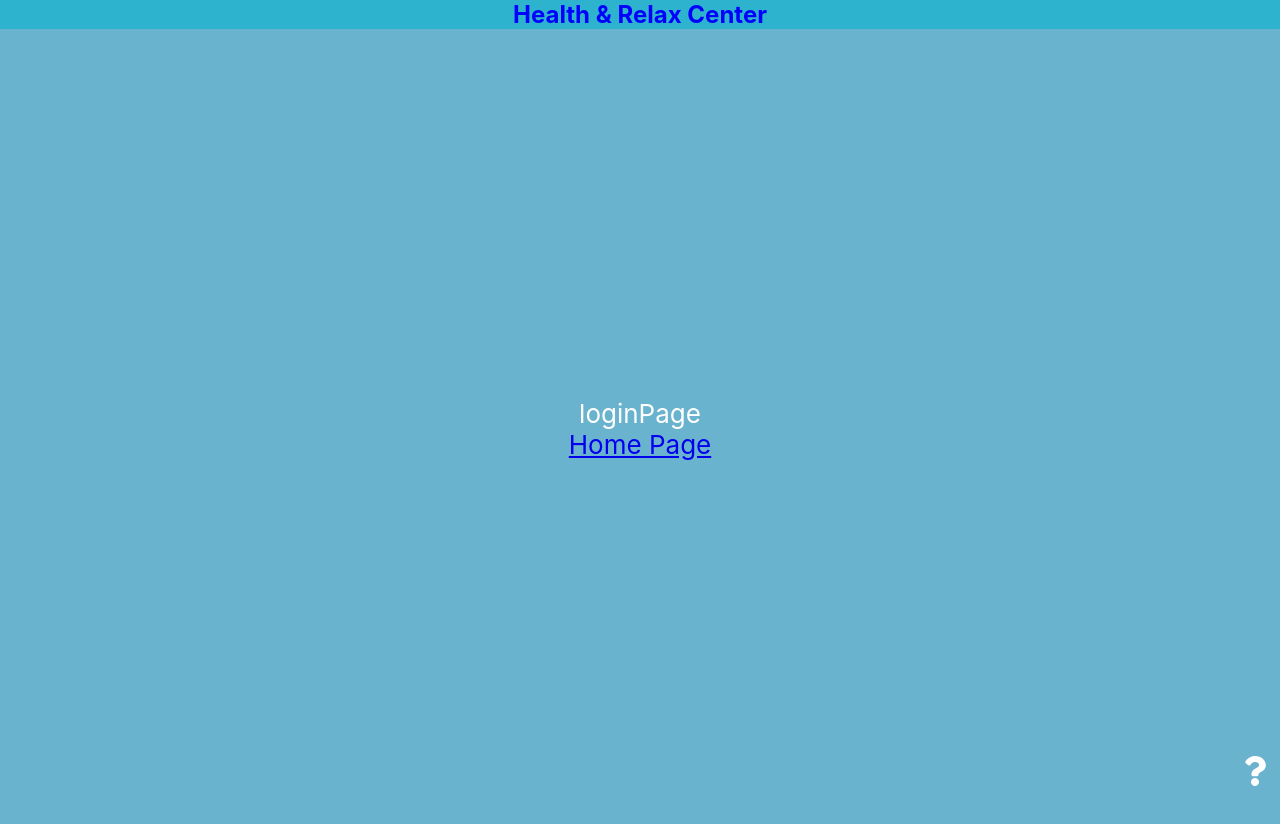
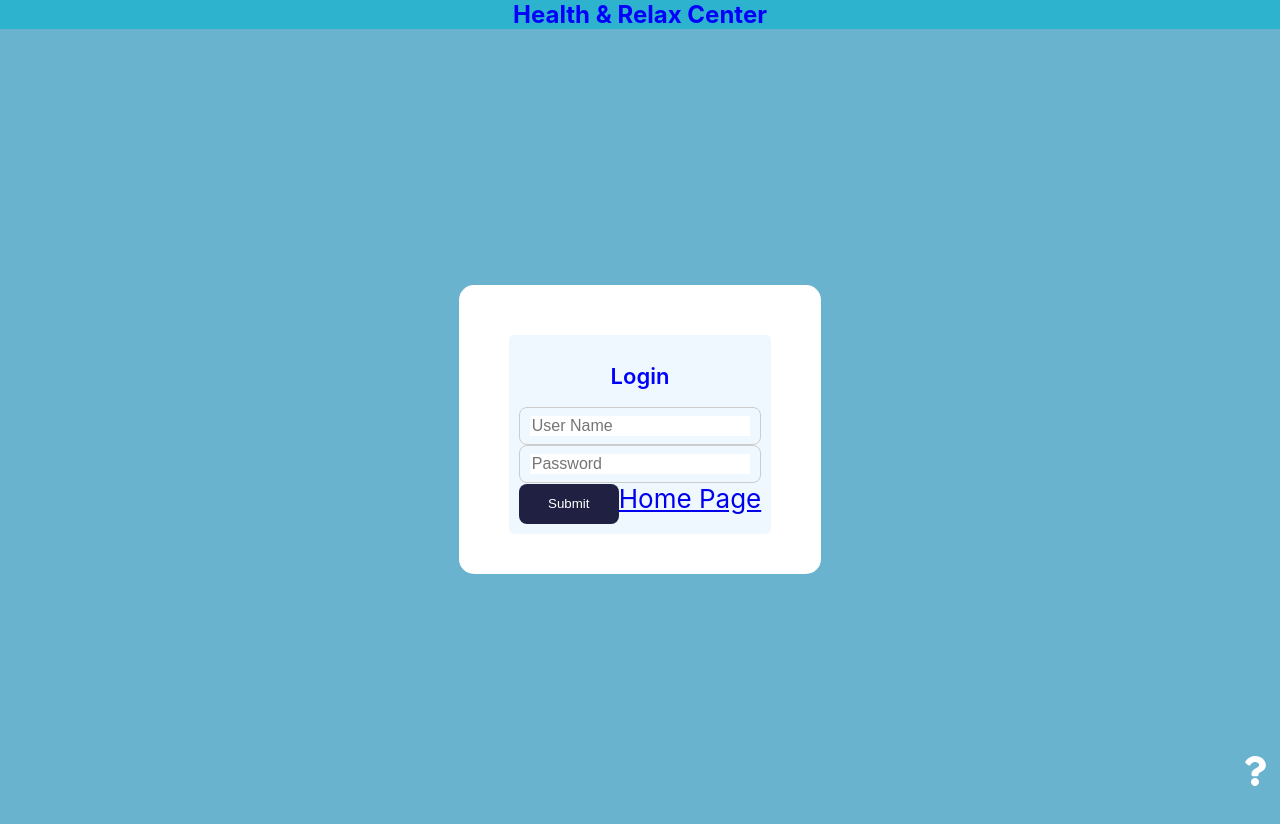
Before and after one commit to nikindtmas1/Feedback-Rating, a React (Create React App) app in the folder client/: page /login in a window 1280 px wide. Shown: the top 824 px of the page. Built offline with nearby package versions, Linux system fonts and the light colour scheme; no server answers.

Commit message:
Update Logon Page

```diff
--- a/client/src/Components/pages/LoginPage.js
+++ b/client/src/Components/pages/LoginPage.js
@@ -1,14 +1,33 @@
 import React from "react";
 import { Link } from "react-router-dom";
+import Card from "../shared/Card";
+import Button from "../shared/Button";
 
 const loginPage = () => {
+  const handleSubmit = (e) => {
+    e.preventDefault();
+  };
+
   return (
-    <div>
-      <div>loginPage</div>
-      <div>
-        <Link to="/">Home Page</Link>
+    <Card>
+      <div className="text-container">
+        <div className="text-content">
+          <form onSubmit={handleSubmit}>
+            <h2>Login</h2>
+            <div className="input-group">
+              <input type="text" name="userLogin" placeholder="User Name" />
+            </div>
+            <div className="input-group">
+              <input type="password" name="password" placeholder="Password" />
+            </div>
+            <Button type="submit" isDisabled={false}>
+              Submit
+            </Button>
+            <Link to="/">Home Page</Link>
+          </form>
+        </div>
       </div>
-    </div>
+    </Card>
   );
 };
 
```
